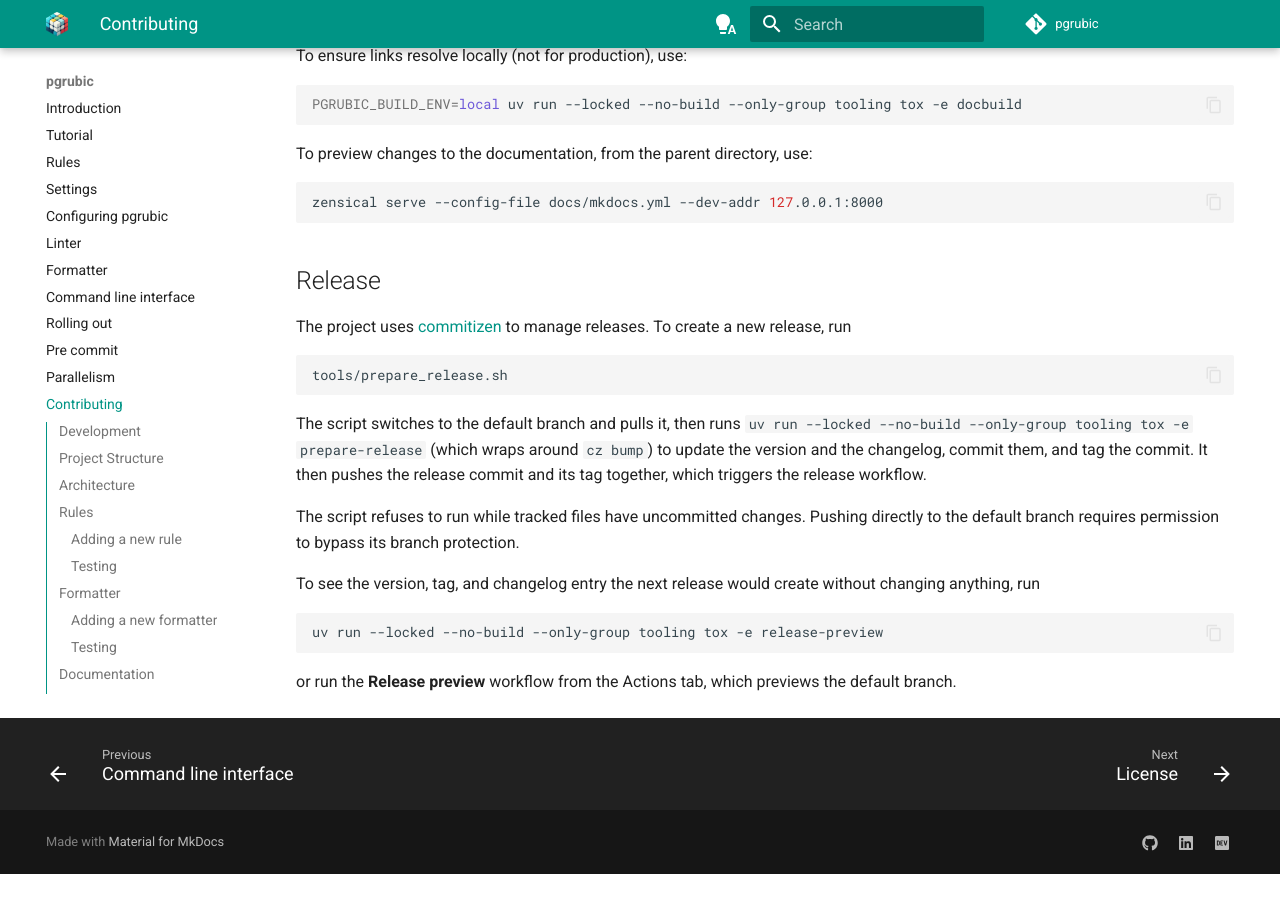
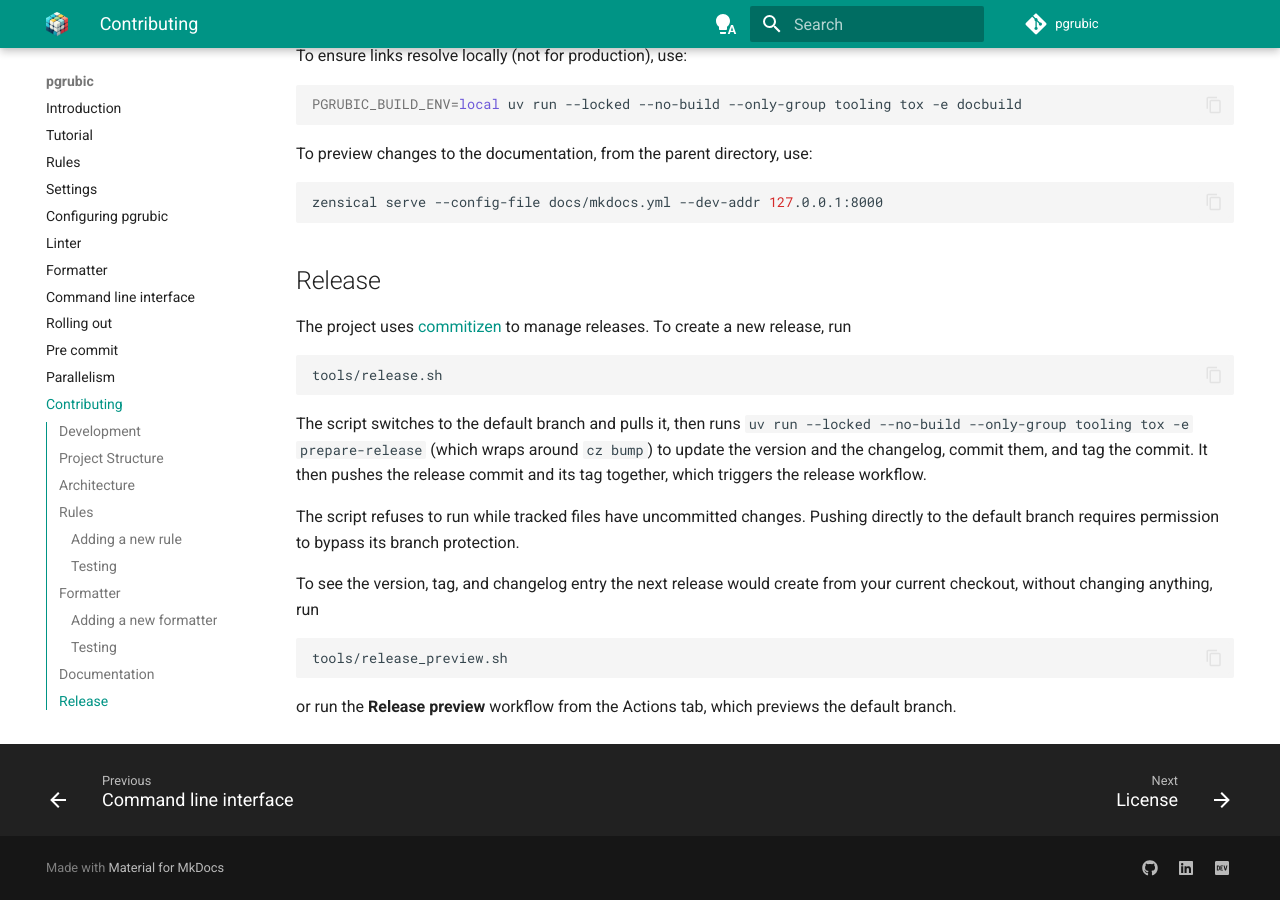
Before and after one commit to bolajiwahab/pgrubic, an MkDocs documentation site: the page built from docs/docs/contributing.md, in a window 1280 px wide and 900 px high, scrolled down 4266 px. Built offline with MkDocs 1.6.1 and Material for MkDocs 9.7.7, drawn with Linux system fonts in a browser that asks for light colours; comment, search, counter and statistics services are not loaded; before the commit the page ends 5140 px from its top, so only the background shows below that.

Commit message:
chore: rename the release script and add a preview script (#378)

````diff
--- a/docs/docs/contributing.md
+++ b/docs/docs/contributing.md
@@ -193,17 +193,17 @@ zensical serve --config-file docs/mkdocs.yml --dev-addr 127.0.0.1:8000
 The project uses [commitizen](https://commitizen-tools.github.io/commitizen/) to manage releases. To create a new release, run
 
 ```bash
-tools/prepare_release.sh
+tools/release.sh
 ```
 
 The script switches to the default branch and pulls it, then runs `uv run --locked --no-build --only-group tooling tox -e prepare-release` (which wraps around `cz bump`) to update the version and the changelog, commit them, and tag the commit. It then pushes the release commit and its tag together, which triggers the release workflow.
 
 The script refuses to run while tracked files have uncommitted changes. Pushing directly to the default branch requires permission to bypass its branch protection.
 
-To see the version, tag, and changelog entry the next release would create without changing anything, run
+To see the version, tag, and changelog entry the next release would create from your current checkout, without changing anything, run
 
 ```bash
-uv run --locked --no-build --only-group tooling tox -e release-preview
+tools/release_preview.sh
 ```
 
 or run the **Release preview** workflow from the Actions tab, which previews the default branch.
````
Also changed, not shown: 4 other files.
